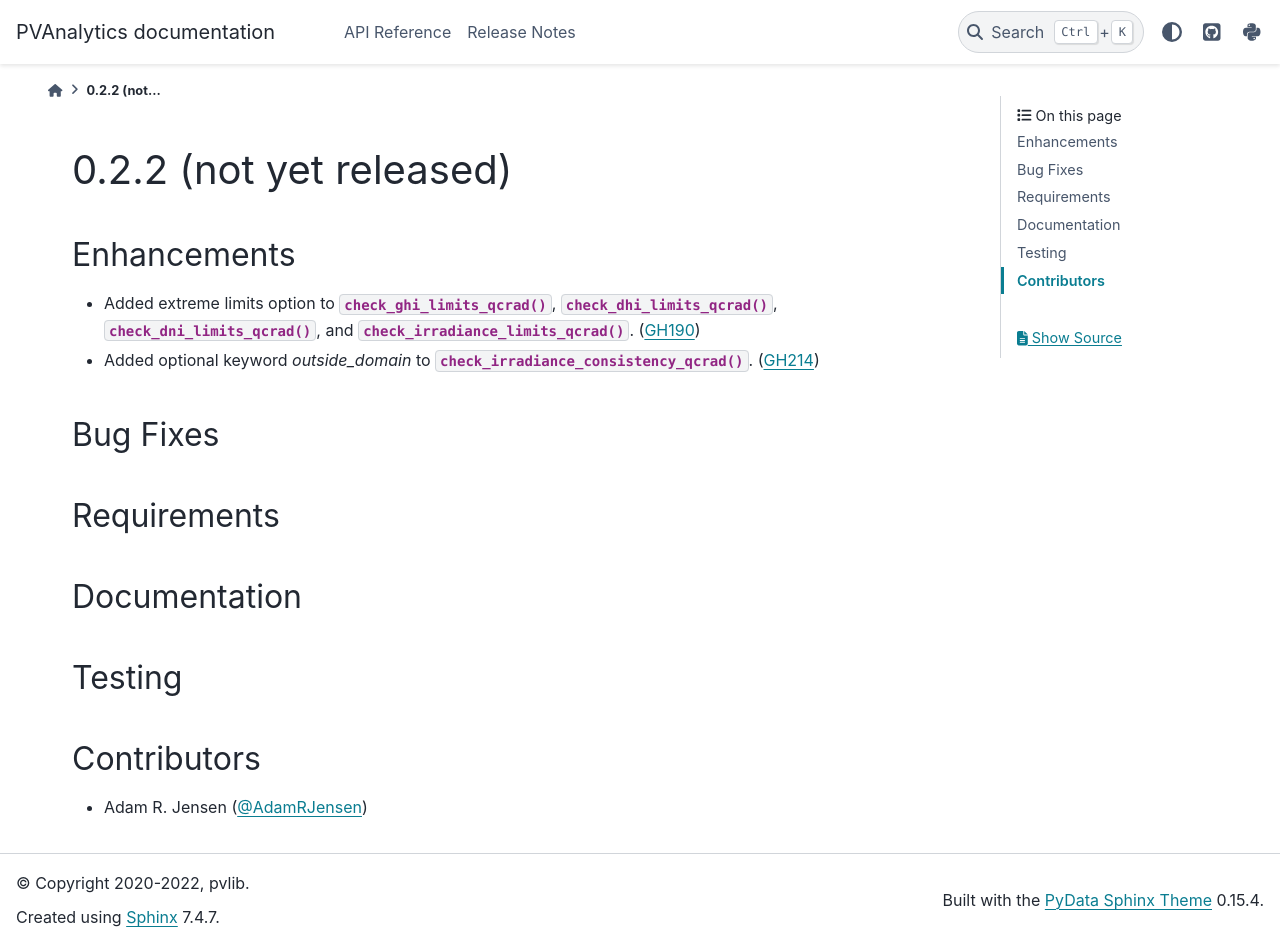
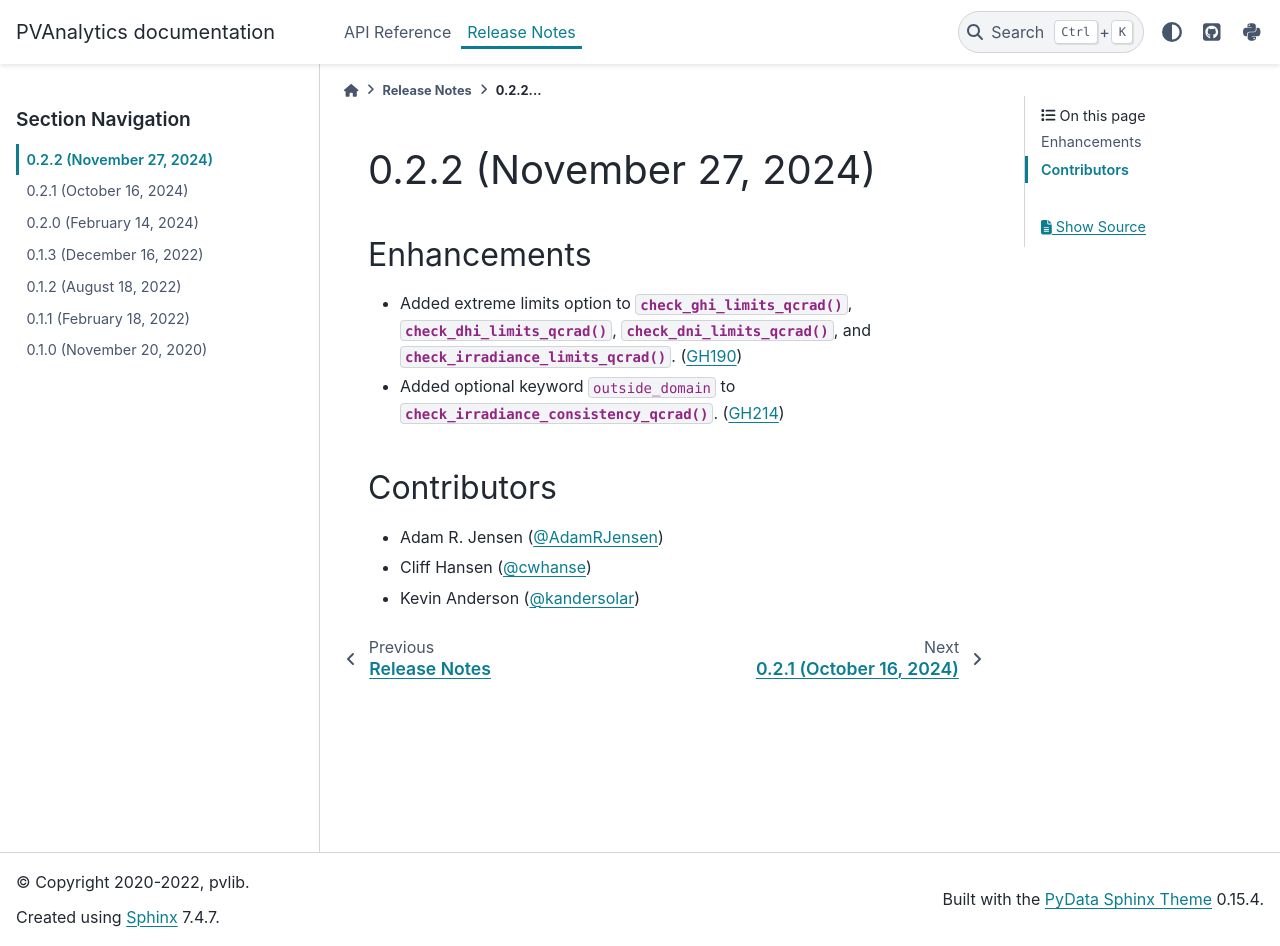
Before and after one commit to pvlib/pvanalytics, a Sphinx documentation site: the page built from docs/whatsnew/0.2.2.rst, in a window 1280 px wide and 946 px high. Built offline with Sphinx 7.4.7 and the PyData theme 0.15.4, drawn with Linux system fonts in a browser that asks for light colours; pages that are not in the unit, such as notebooks, are missing from menus.

Commit message:
Finalize v0.2.2 (#217)
* whatsnew cleanup

* create empty whatsnew file for next version

```diff
--- a/docs/whatsnew/0.2.2.rst
+++ b/docs/whatsnew/0.2.2.rst
@@ -1,7 +1,7 @@
 .. _whatsnew_022:
 
-0.2.2 (not yet released)
-------------------------
+0.2.2 (November 27, 2024)
+-------------------------
 
 
 Enhancements
@@ -12,26 +12,12 @@
   :py:func:`~pvanalytics.quality.irradiance.check_dni_limits_qcrad`, and
   :py:func:`~pvanalytics.quality.irradiance.check_irradiance_limits_qcrad`.
   (:pull:`190`)
-* Added optional keyword `outside_domain` to
+* Added optional keyword ``outside_domain`` to
   :py:func:`~pvanalytics.quality.irradiance.check_irradiance_consistency_qcrad`.
   (:pull:`214`)
-
-Bug Fixes
-~~~~~~~~~
-
-
-Requirements
-~~~~~~~~~~~~
-
-
-Documentation
-~~~~~~~~~~~~~
-
-
-Testing
-~~~~~~~
-
 
 Contributors
 ~~~~~~~~~~~~
 * Adam R. Jensen (:ghuser:`AdamRJensen`)
+* Cliff Hansen (:ghuser:`cwhanse`)
+* Kevin Anderson (:ghuser:`kandersolar`)
--- a/docs/whatsnew/index.rst
+++ b/docs/whatsnew/index.rst
@@ -7,6 +7,7 @@
 .. toctree::
    :maxdepth: 2
 
+   0.2.2
    0.2.1
    0.2.0
    0.1.3
```
Also changed, not shown: docs/whatsnew/v0.2.3.rst (added, +28 -0 lines).
